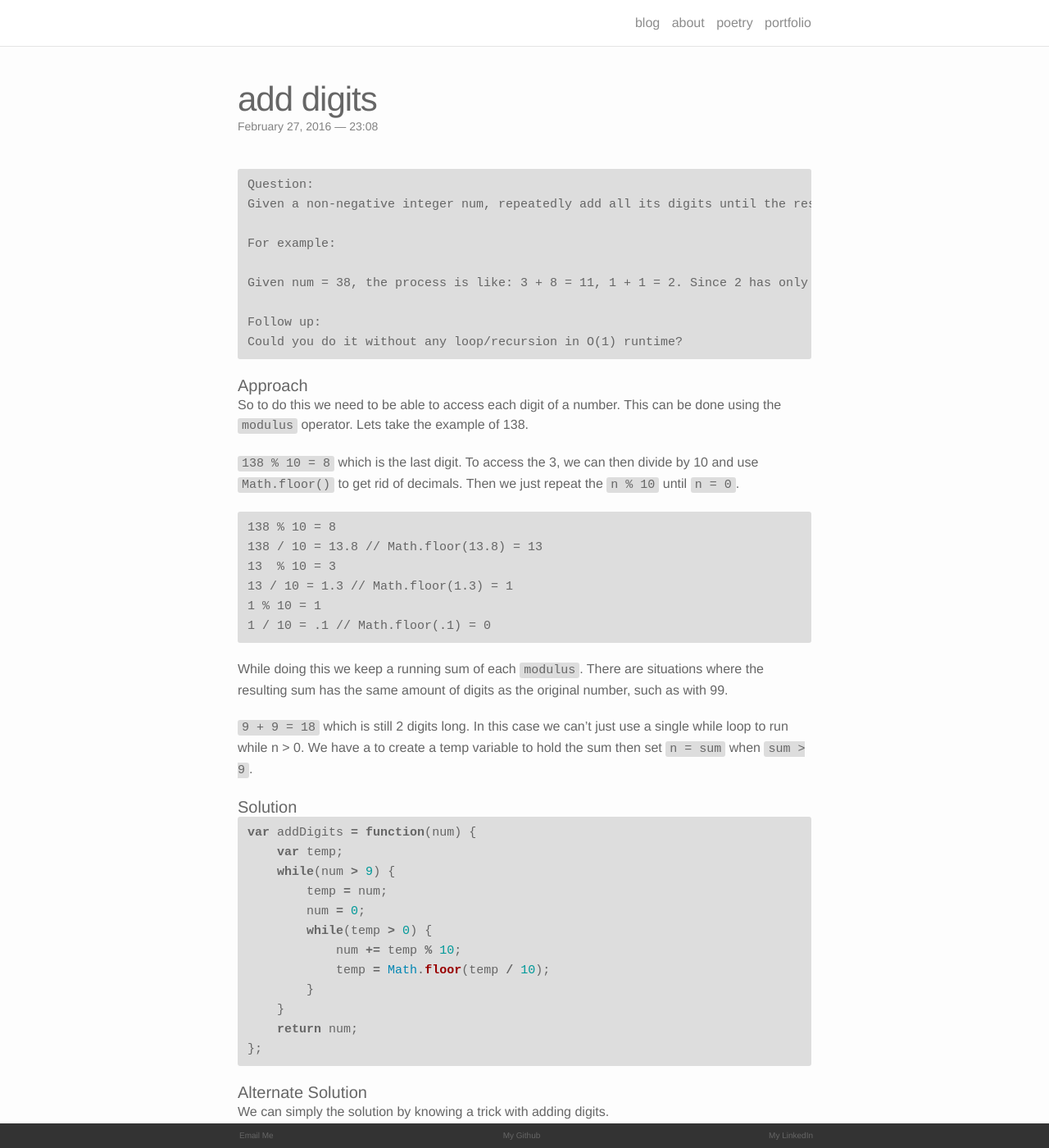
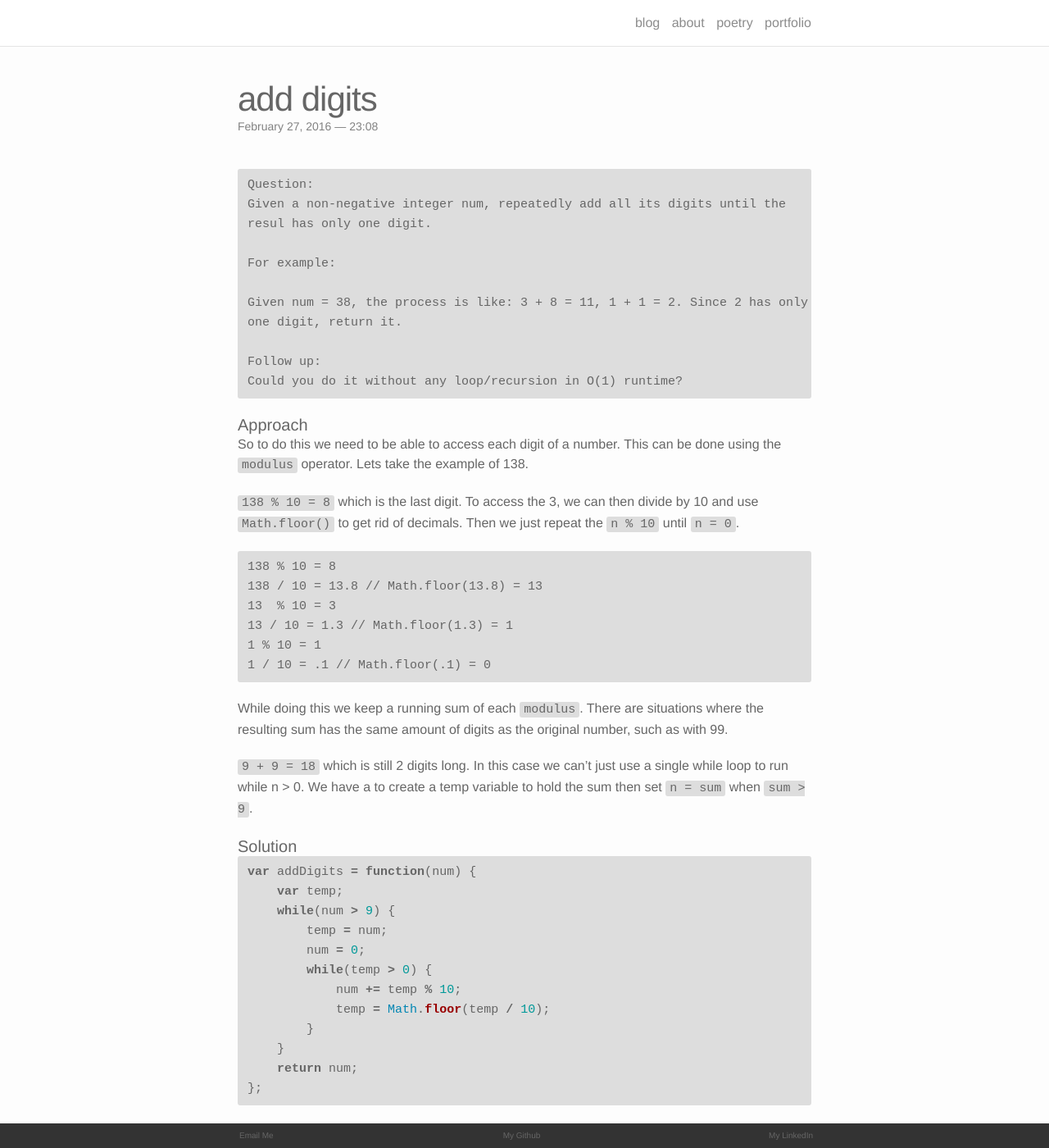
Before and after one commit to sbakht/sbakht.github.io, a Jekyll site: the page built from _posts/2016-02-27-add-digits.md, in a window 1280 px wide and 1400 px high. Shown: the whole window at 82% size. Built offline with Jekyll 4.4.1, drawn with Linux system fonts in a browser that asks for light colours; nearby versions of some CDN libraries; some of the changed text lies outside the part shown.

Commit message:
improve text

```diff
--- a/_posts/2016-02-27-add-digits.md
+++ b/_posts/2016-02-27-add-digits.md
@@ -2,16 +2,18 @@
 layout: post
 title: "add digits"
 date: 2016-02-27 23:08:41
-description: leetcode algorithms - Easy
+description: leetcode algorithms - easy
 ---
 
 <pre>
 Question:
-Given a non-negative integer num, repeatedly add all its digits until the result has only one digit.
+Given a non-negative integer num, repeatedly add all its digits until the
+resul has only one digit.
 
 For example:
 
-Given num = 38, the process is like: 3 + 8 = 11, 1 + 1 = 2. Since 2 has only one digit, return it.
+Given num = 38, the process is like: 3 + 8 = 11, 1 + 1 = 2. Since 2 has only
+one digit, return it.
 
 Follow up:
 Could you do it without any loop/recursion in O(1) runtime?
@@ -49,8 +51,8 @@ var addDigits = function(num) {
 };
 {% endhighlight %}
 
-#### Alternate Solution
-We can simply the solution by knowing a trick with adding digits.
+#### Alternate Approach
+A more concise answer can be found using a math trick with adding digits.
 <pre>
 addDigits(9) - > 9
 addDigits(18) -> 9
```
Also changed, not shown: other parts of _posts/2016-02-27-add-digits.md (+1 -0 lines).
